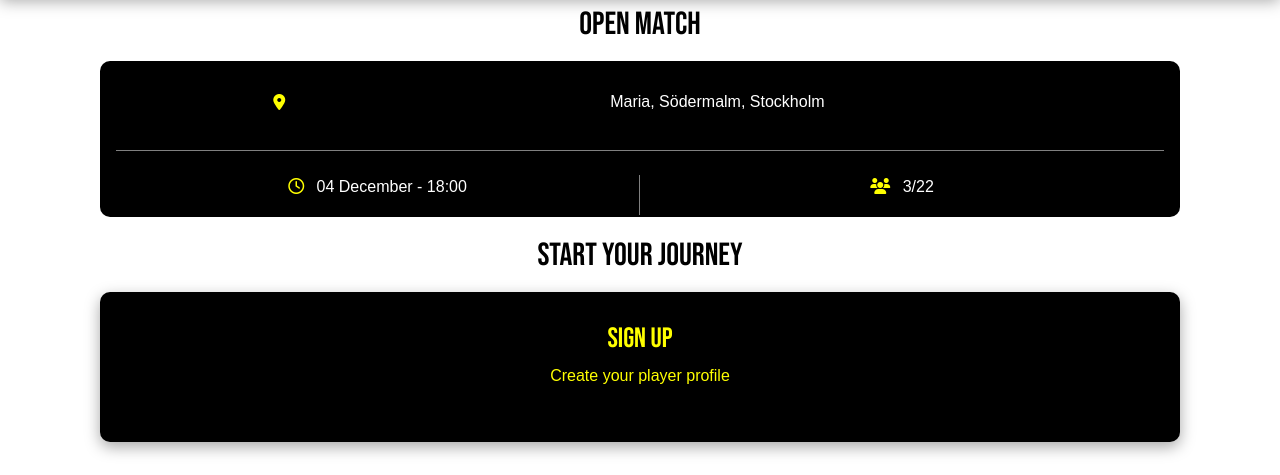
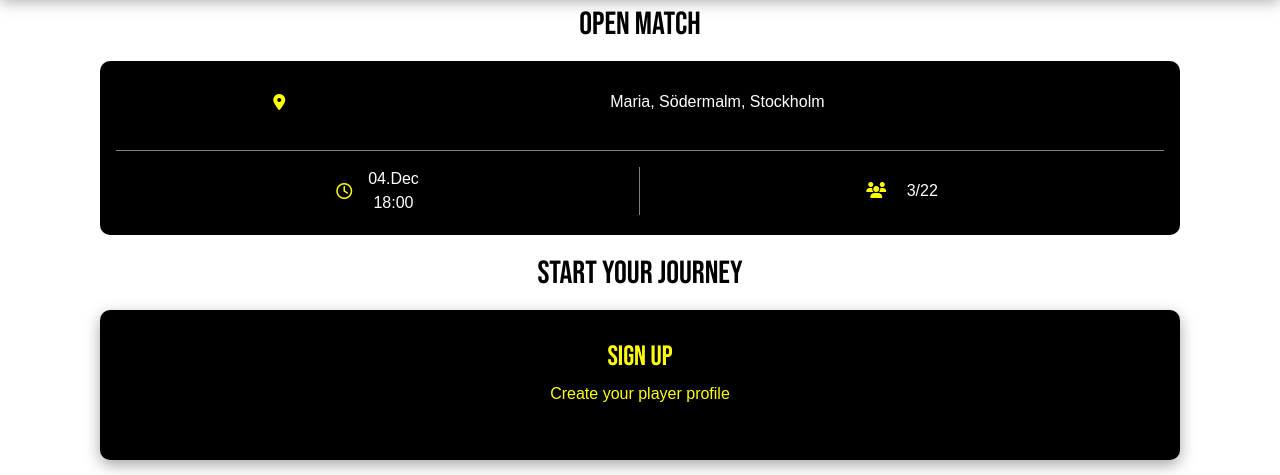
Before and after one commit to CarliSch/Balr, a Rails app: page / in a window 1280 px wide. Shown: the part 314-789 px from the top of the page. Run offline with Rails 7, Linux system fonts and the light colour scheme; data comes from the database, SQL or seed files in the repository; style sheets or scripts are compiled from the project's sources; parts of the project's set-up code (start-up, migrations or seed data) failed here and were passed over; some libraries are stand-ins or nearby versions; some web fonts are replaced.

Commit message:
resolved card css

```diff
--- a/app/assets/stylesheets/components/_card.scss
+++ b/app/assets/stylesheets/components/_card.scss
@@ -119,7 +119,8 @@
 
 .match-card {
 //  width: 100%;
- height: 156px;
+//  height: 156px;
+ padding-bottom: 0.75rem;
  border-radius: 10px;
  justify-content: center;
  text-align: center;
@@ -389,3 +390,8 @@
   background-color: $black;
   color: yellow;
 }
+
+.time-home {
+  display: flex;
+  align-items: center;
+}
--- a/app/views/matches/_match.html.erb
+++ b/app/views/matches/_match.html.erb
@@ -5,21 +5,28 @@
       <p class="mb-0 location-text flex-grow-1"><%= match.location %></p>
     </div>
   </div>
-  <div class="time-spots-card pt-2 mt-3">
-    <div class="">
-      <p>
+  <div class="time-spots-card mt-3 mb-2">
+    <div class="d-flex align-items-center justify-content-center">
         <% if full_date %>
-          <i class="far fa-clock mr-2"></i>
-          <%= match.start_at.strftime("%d %B - %H:%M") %>
+          <p class="time-home mb-0">
+            <i class="far fa-clock mr-3"></i>
+            <div class="text-center">
+              <%= match.start_at.strftime("%d.%b") %>
+              <br>
+              <%= match.start_at.strftime("%H:%M") %>
+            </div>
+          </p>
         <% else %>
-          <i class="far fa-clock mr-2"></i>
-          <%= match.start_at.strftime("%H:%M") %>
+          <p class="mb-0">
+            <i class="far fa-clock mr-2"></i>
+            <%= match.start_at.strftime("%H:%M") %>
+          </p>
         <% end %>
       </p>
     </div>
-    <div>
-      <p>
-        <i class="fas fa-users mr-2"></i>
+    <div class="d-flex align-items-center justify-content-center">
+      <p class="mb-0">
+        <i class="fas fa-users mr-3"></i>
         <%= match.match_users.count%>/<%= match.max_players %></p>
       </p>
     </div>
--- a/app/views/profiles/show.html.erb
+++ b/app/views/profiles/show.html.erb
@@ -33,6 +33,3 @@
     </div>
   </div>
 </div>
-
-
-<%= button_to "logout", destroy_user_session_path, method: :delete  %>
```
